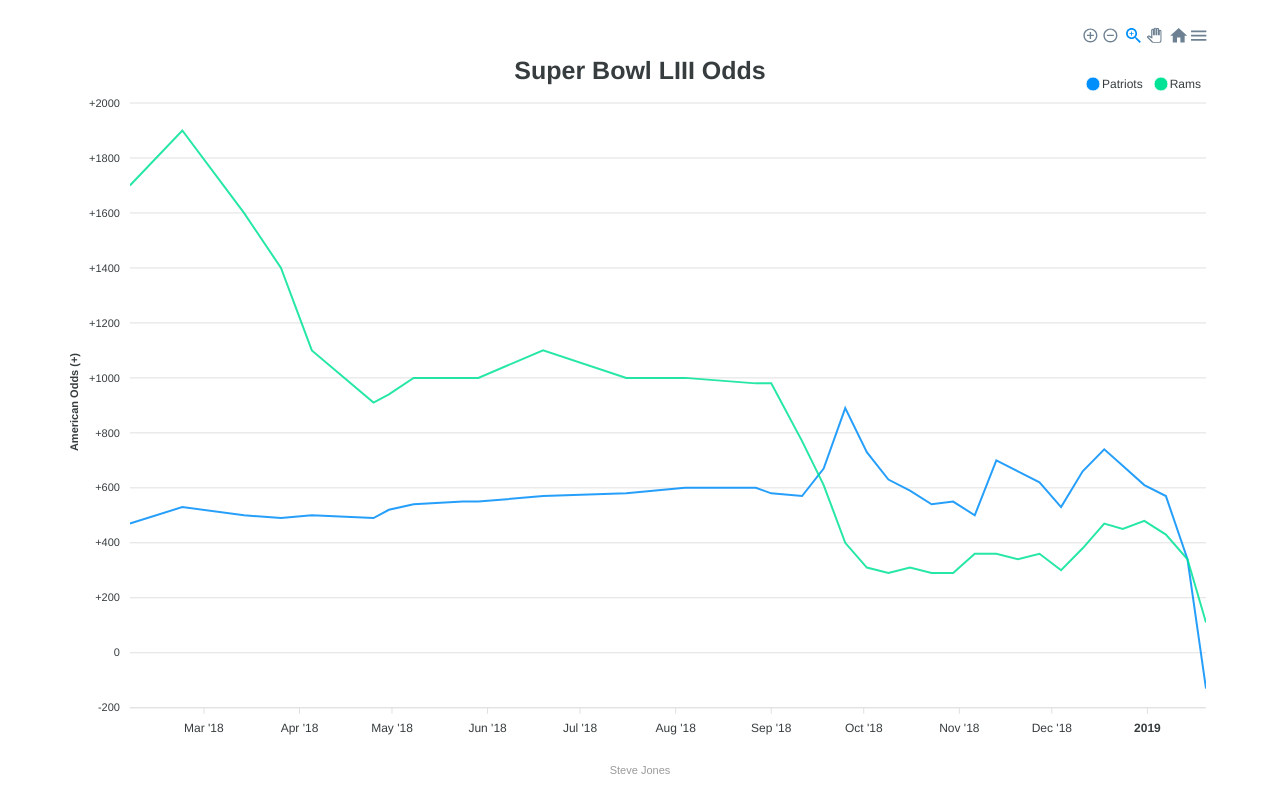
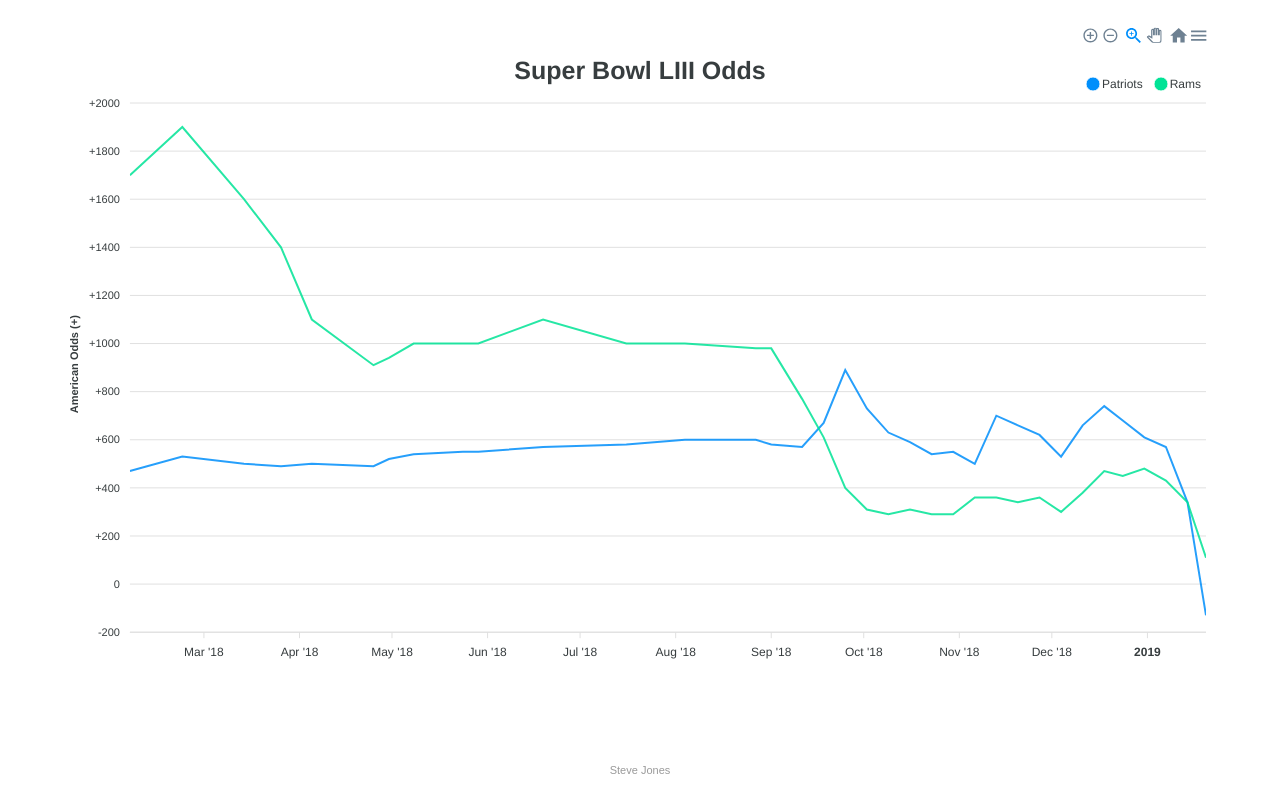
Before and after one commit to Steve-Jones/odds-charts, a React (Create React App) app: page / in a window 1280 px wide. Shown: the top 812 px of the page. Built offline with nearby package versions, Linux system fonts and the light colour scheme.

Commit message:
Fix height

```diff
--- a/src/App.css
+++ b/src/App.css
@@ -1,12 +1,13 @@
 body {
   font-family: Arial, Helvetica, sans-serif;
+  height: 100vh;
 }
 
 .container {
   margin: 24px auto;
   overflow: hidden;
   width: 90%;
-  height: 90%;
+  height: 80vh;
   text-align: center;
 }
 
--- a/src/components/PopChart.js
+++ b/src/components/PopChart.js
@@ -255,7 +255,7 @@
           options={this.state.options}
           series={this.state.series}
           type="line"
-          height="auto"
+          height="100%"
           width="100%"
         />
         {/* <button onClick={this.onClick}>Change</button> */}
```
